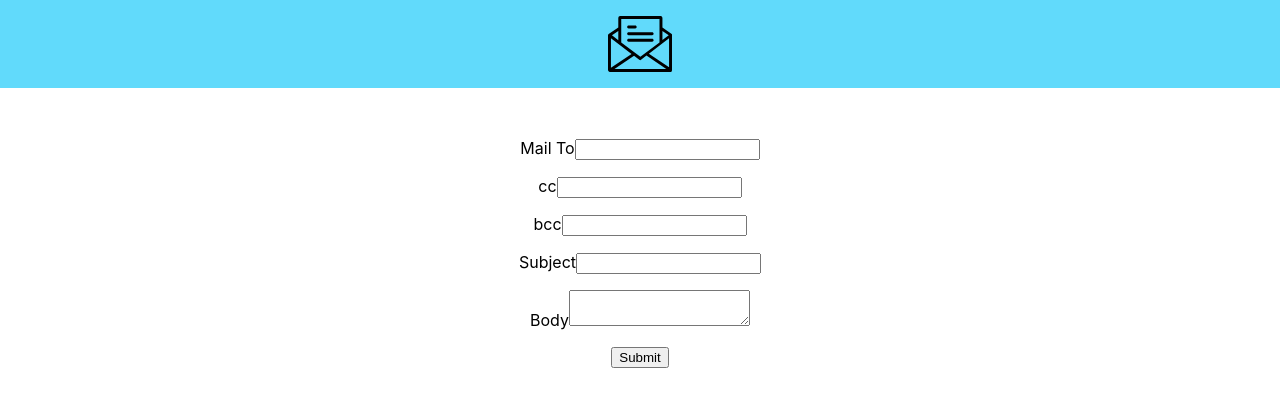
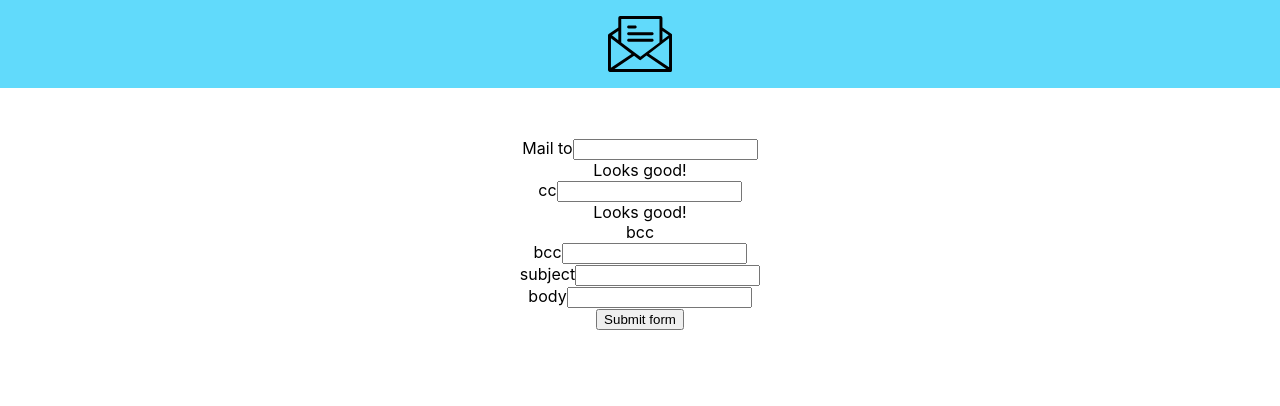
Before and after one commit to cgruppioni/email-template-builder, a React (Create React App) app: page / in a window 1280 px wide. Shown: the top 406 px of the page. Built offline with nearby package versions, Linux system fonts and the light colour scheme.

Commit message:
Add react-bootstrap styling

```diff
--- a/src/TemplateForm/index.tsx
+++ b/src/TemplateForm/index.tsx
@@ -1,61 +1,118 @@
 import React, { useState } from 'react'
-import { Formik, Field, Form, ErrorMessage } from 'formik'
+import { Formik } from 'formik'
 import * as Yup from 'yup'
+import Form from 'react-bootstrap/Form'
+import Col from 'react-bootstrap/Col'
+import Button from 'react-bootstrap/Button'
+
+const schema = Yup.object({
+    mailTo: Yup.string().required(),
+    subject: Yup.string().required(),
+    body: Yup.string().required(),
+})
 
 export const TemplateForm = () => {
-    const [formResponse, setFormResponse] = useState('')
+    // const [formResponse, setFormResponse] = useState('')
 
     return (
-        <>
-            <Formik
-                initialValues={{ mailTo: '', subject: '', body: '' }}
-                validationSchema={Yup.object({
-                    mailTo: Yup.string()
-                        .max(15, 'Must be 15 characters or less')
-                        .required('Required'),
-                    subject: Yup.string()
-                        .max(15, 'Must be 15 characters or less')
-                        .required('Required'),
-                    body: Yup.string()
-                        .max(15, 'Must be 15 characters or less')
-                        .required('Required'),
-                })}
-                onSubmit={(values, { setSubmitting }) => {
-                    setFormResponse('You successfully submit the form!')
-                }}
-            >
-                <Form>
-                    <p>
-                      <label htmlFor="mailTo">Mail To</label>
-                      <Field name="mailTo" type="text" />
-                      <ErrorMessage name="mailTo" />
-                    </p>
-                    <p>
-                      <label htmlFor="cc">cc</label>
-                      <Field name="cc" type="text" />
-                      <ErrorMessage name="cc" />
-                    </p>
-                    <p>
-                      <label htmlFor="bcc">bcc</label>
-                      <Field name="bcc" type="bcc" />
-                      <ErrorMessage name="bcc" />
-                    </p>
-                    <p>
-                      <label htmlFor="subject">Subject</label>
-                      <Field name="subject" type="text" />
-                      <ErrorMessage name="subject" />
-                    </p>
-                    <p>
-                      <label htmlFor="body">Body</label>
-                      <Field name="body" type="text" as="textarea" />
-                      <ErrorMessage name="body" />
-                    </p>
-                    <p>
-                      <button type="submit">Submit</button>
-                    </p>
+        <Formik
+            validationSchema={schema}
+            onSubmit={(values) => {console.log('hi')}}
+            initialValues={{
+                mailTo: '',
+                cc: '',
+                bcc: '',
+                subject: '',
+                body: '',
+            }}
+        >
+            {({
+                handleSubmit,
+                handleChange,
+                handleBlur,
+                values,
+                touched,
+                isValid,
+                errors,
+            }) => (
+                <Form noValidate onSubmit={handleSubmit}>
+                    <Form.Row>
+                        <Form.Group as={Col} md="4" controlId="validationFormik01">
+                            <Form.Label>Mail to</Form.Label>
+                            <Form.Control
+                                type="text"
+                                name="mailTo"
+                                value={values.mailTo}
+                                onChange={handleChange}
+                                isValid={touched.mailTo && !errors.mailTo}
+                            />
+                            <Form.Control.Feedback>Looks good!</Form.Control.Feedback>
+                        </Form.Group>
+                        <Form.Group as={Col} md="4" controlId="validationFormik02">
+                            <Form.Label>cc</Form.Label>
+                            <Form.Control
+                                type="text"
+                                name="cc"
+                                value={values.cc}
+                                onChange={handleChange}
+                                isValid={touched.cc && !errors.cc}
+                            />
+
+                            <Form.Control.Feedback>Looks good!</Form.Control.Feedback>
+                        </Form.Group>
+                        <Form.Group as={Col} md="4" controlId="validationFormikUsername">
+                            <Form.Label>bcc</Form.Label>
+                            <Form.Group as={Col} md="6" controlId="validationFormik03">
+                                <Form.Label>bcc</Form.Label>
+                                <Form.Control
+                                    type="text"
+                                    placeholder=""
+                                    name="bcc"
+                                    value={values.subject}
+                                    onChange={handleChange}
+                                    isInvalid={!!errors.subject}
+                                />
+
+                                <Form.Control.Feedback type="invalid">
+                                    {errors.subject}
+                                </Form.Control.Feedback>
+                            </Form.Group>
+                        </Form.Group>
+                    </Form.Row>
+                    <Form.Row>
+                        <Form.Group as={Col} md="6" controlId="validationFormik03">
+                            <Form.Label>subject</Form.Label>
+                            <Form.Control
+                                type="text"
+                                placeholder=""
+                                name="subject"
+                                value={values.subject}
+                                onChange={handleChange}
+                                isInvalid={!!errors.subject}
+                            />
+
+                            <Form.Control.Feedback type="invalid">
+                                {errors.subject}
+                            </Form.Control.Feedback>
+                        </Form.Group>
+                        <Form.Group as={Col} md="3" controlId="validationFormik04">
+                            <Form.Label>body</Form.Label>
+                            <Form.Control
+                                type="text"
+                                placeholder=""
+                                name="body"
+                                value={values.body}
+                                onChange={handleChange}
+                                isInvalid={!!errors.body}
+                            />
+                            <Form.Control.Feedback type="invalid">
+                                {errors.body}
+                            </Form.Control.Feedback>
+                        </Form.Group>
+                    </Form.Row>
+                    <Button type="submit">Submit form</Button>
                 </Form>
-            </Formik>
-            <p>{formResponse}</p>
-        </>
+            )}
+        </Formik>
     )
 }
```
